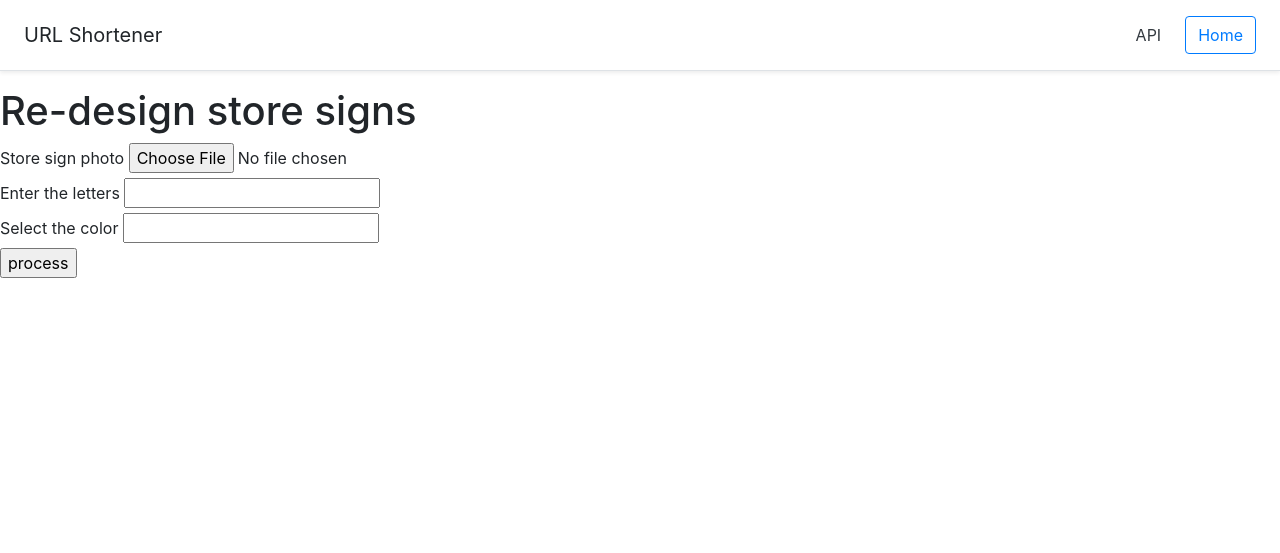
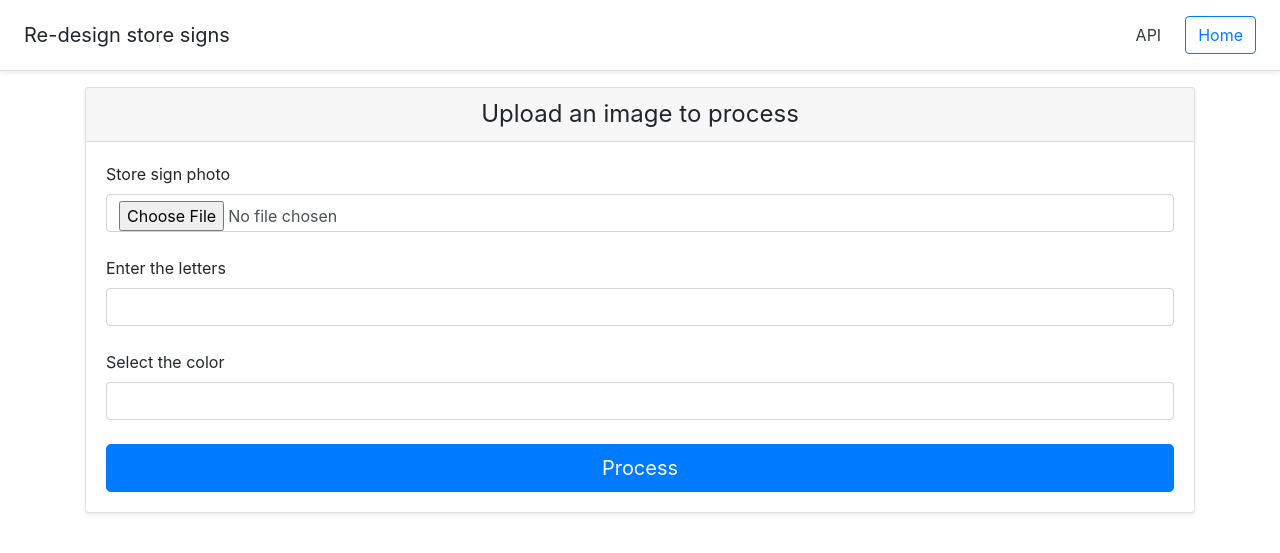
Before and after one commit to StellarApp/dl-image-recognition, a Flask app: page / in a window 1280 px wide. Shown: the top 553 px of the page. Run offline with Flask 2, Linux system fonts and the light colour scheme; some libraries are stand-ins or nearby versions.

Commit message:
add style on Home page

```diff
--- a/templates/header.html
+++ b/templates/header.html
@@ -9,7 +9,7 @@
 <body>
 
   <div class="d-flex flex-column flex-md-row align-items-center p-3 px-md-4 mb-3 bg-white border-bottom shadow-sm">
-    <h5 class="my-0 mr-md-auto font-weight-normal">URL Shortener</h5>
+    <h5 class="my-0 mr-md-auto font-weight-normal">Re-design store signs</h5>
     <nav class="my-2 my-md-0 mr-md-3">
       <a class="p-2 text-dark" href="{{ url_for('fetch_all') }}">API</a>
     </nav>
--- a/templates/home.html
+++ b/templates/home.html
@@ -3,29 +3,36 @@
 {% block title %}Re-design store sign{% endblock %}
 
 {% block main %}
-
-<h1> Re-design store signs </h1>
-
+<div class="container">
+  <div class="card-deck mb-3">
+    <div class="card mb-4 shadow-sm">
+      <div class="card-header">
+        <h4 class="my-0 font-weight-normal text-center">Upload an image to process</h4>
+      </div>
+      <div class="card-body">
         <form action="uploaded-photo" method="post" enctype="multipart/form-data">
             <label for="photo">Store sign photo</label>
-    <input type="file" name="photo" value="" required>
+            <input type="file" class="form-control" name="photo" id="photo" value="" required>
             <br>
             <label for="letter">Enter the letters </label>
-    <input type="text" name="letter" value=""required>
+            <input type="text" class="form-control" name="letter" id="letter" value=""required>
             <br>
             <label for="letter-color">Select the color</label>
-    <input type="text" name="letterColor" value="" required>
+            <input type="text" class="form-control" name="letterColor" id="letterColor" value="" required>
             <br>
-    <input type="submit" value="process">
+            <button class="btn btn-primary btn-lg btn-block" type="submit">Process</button>
          </form>
-
+      </div>
+    </div>
+  </div>
     {% if photos %}
-<h2>Photos you have uploaded</h2>
+    <h2>Photos you have uploaded:</h2>
     <ul>
         {% for item in photos %}
         <li>{{ item['photo']}}</li>
         {% endfor %}
     </ul>
     {% endif %}
+</div>
 
 {% endblock %}
```
Lines whose indentation alone changed are shown as unchanged.
